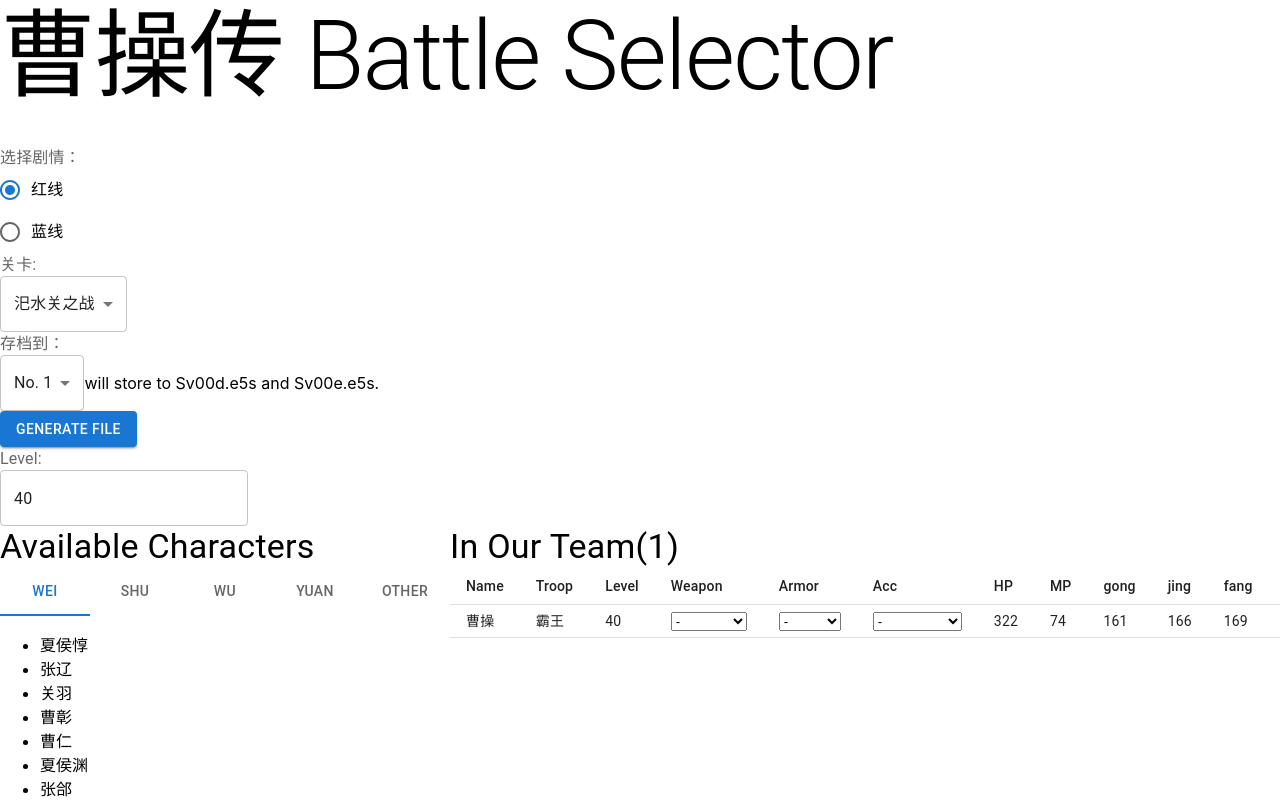
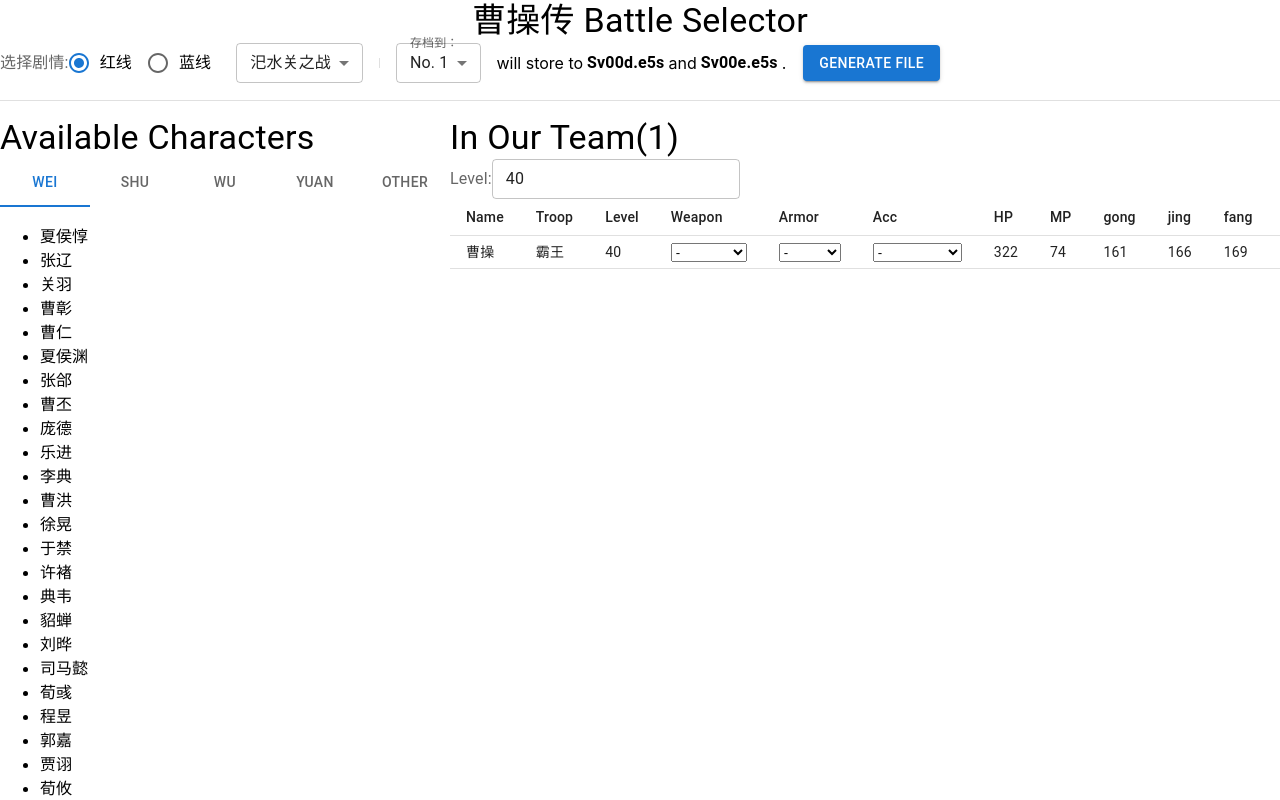
Before and after one commit to yinchuan/Ekd5BattleSelector, a React (Create React App) app: page / in a window 1280 px wide. Shown: the top 800 px of the page. Built offline with nearby package versions, Linux system fonts and the light colour scheme.

Commit message:
adjust layout and styling for a more compact layout

```diff
--- a/src/App.js
+++ b/src/App.js
@@ -1,4 +1,13 @@
-import { Button, InputLabel, MenuItem, Select, Typography } from '@mui/material'
+import {
+    Box,
+    Button,
+    Divider,
+    FormControl,
+    InputLabel,
+    MenuItem,
+    Select,
+    Typography,
+} from '@mui/material'
 import { useDispatch, useSelector } from 'react-redux'
 
 import BattleSelector from './features/battles/BattleSelector'
@@ -18,18 +27,26 @@ const App = () => {
 
     return (
         <div>
-            <Typography variant="h1" gutterBottom>
+            <Box display="flex" justifyContent="center">
+                <Typography variant="h4" component="h1">
                     曹操传 Battle Selector
                 </Typography>
+            </Box>
 
+            <Box display="flex" alignItems="center">
                 <BattleSelector />
 
-            <div>
-                <InputLabel id="saveIdLabel">存档到： </InputLabel>
+                <Divider orientation="vertical" flexItem sx={{ margin: 2 }} />
+
+                <Box display="flex" alignItems="center">
+                    <FormControl size="small">
+                        <InputLabel htmlFor="saveId">存档到： </InputLabel>
                         <Select
                             id="saveId"
                             value={saveId}
-                    onChange={(e) => dispatch(setSaveId(e.target.value))}
+                            onChange={(e) =>
+                                dispatch(setSaveId(e.target.value))
+                            }
                         >
                             {[...Array(10).keys()].map((n) => (
                                 <MenuItem key={n + 1} value={n + 1}>
@@ -37,8 +54,27 @@ const App = () => {
                                 </MenuItem>
                             ))}
                         </Select>
-                will store to {dFileName(saveId)} and {eFileName(saveId)}.
-            </div>
+                    </FormControl>
+                    <Divider
+                        orientation="horizontal"
+                        sx={{ margin: 1 }}
+                    ></Divider>
+                    will store to
+                    <Box mx={0.5}>
+                        <Typography fontWeight="bold">
+                            {dFileName(saveId)}
+                        </Typography>
+                    </Box>
+                    and
+                    <Box mx={0.5}>
+                        <Typography fontWeight="bold">
+                            {eFileName(saveId)}
+                        </Typography>
+                    </Box>
+                    .
+                </Box>
+
+                <Divider orientation="vertical" sx={{ margin: 1 }} />
 
                 <Button
                     onClick={() => {
@@ -57,6 +93,14 @@ const App = () => {
                 >
                     Generate File
                 </Button>
+            </Box>
+
+            <Divider
+                sx={{
+                    marginTop: 2,
+                    marginBottom: 2,
+                }}
+            ></Divider>
 
             <Chacracters />
         </div>
--- a/src/features/battles/BattleSelector.js
+++ b/src/features/battles/BattleSelector.js
@@ -1,4 +1,7 @@
 import {
+    Box,
+    Divider,
+    FormControl,
     FormControlLabel,
     InputLabel,
     MenuItem,
@@ -32,9 +35,11 @@ const BattleSelector = () => {
     }
 
     return (
-        <div>
-            <InputLabel id="colorLabel">选择剧情：</InputLabel>
+        <Box display="flex" alignItems="center">
+            <Box display="flex" alignItems="center">
+                <InputLabel htmlFor="color">选择剧情:</InputLabel>
                 <RadioGroup name="color" defaultValue={redOrBlue}>
+                    <Box>
                         <FormControlLabel
                             control={<Radio />}
                             label="红线"
@@ -51,20 +56,24 @@ const BattleSelector = () => {
                                 dispatch(blue())
                             }}
                         />
+                    </Box>
                 </RadioGroup>
+            </Box>
 
-            <InputLabel id="battleLabel">关卡: </InputLabel>
+            <Divider orientation="vertical" sx={{ marginRight: 1 }} />
+
+            <FormControl size="small">
                 <Select
-                labelId="battleLabel"
+                    id="battle"
                     onChange={(e) => dispatch(selectBattle(e.target.value))}
                     value={battleId}
                 >
-                {Object.keys(battles).map((key) => {
+                    {Object.keys(battles)
                         // show battles in red line or blue line
-                    if ((battles[key].redOrBlue & redOrBlue) === 0) {
-                        return
-                    }
-
+                        .filter(
+                            (key) => (battles[key].redOrBlue & redOrBlue) !== 0
+                        )
+                        .map((key) => {
                             const battleItem = (
                                 <MenuItem key={key} value={key}>
                                     {battles[key].name}
@@ -82,7 +91,8 @@ const BattleSelector = () => {
                                 : battleItem
                         })}
                 </Select>
-        </div>
+            </FormControl>
+        </Box>
     )
 }
 
--- a/src/features/character/Characters.js
+++ b/src/features/character/Characters.js
@@ -1,31 +1,8 @@
-import { InputLabel, TextField } from '@mui/material'
-import { useDispatch, useSelector } from 'react-redux'
-import { setAllLevel } from './charactersSlice'
-
 import InOurTeam from './InOurTeam'
 import AvailableChracters from './AvailableChracters'
 
 const Chacracters = () => {
-    const dispatch = useDispatch()
-    const level = useSelector((state) => state.characters.level)
-
-    const MIN_LEVEL = 1
-    const MAX_LEVEL = 50
-
     return (
-        <div>
-            <InputLabel id="levelLablel">Level: </InputLabel>
-            <TextField
-                id="level"
-                type="number"
-                min={MIN_LEVEL}
-                max={MAX_LEVEL}
-                value={level}
-                onChange={(event) => {
-                    dispatch(setAllLevel(event.target.value))
-                }}
-            />
-
         <div style={{ display: 'flex' }}>
             <div style={{ flex: 1 }}>
                 <AvailableChracters />
@@ -34,7 +11,6 @@ const Chacracters = () => {
                 <InOurTeam />
             </div>
         </div>
-        </div>
     )
 }
 
--- a/src/features/character/InOurTeam.js
+++ b/src/features/character/InOurTeam.js
@@ -8,24 +8,48 @@ import {
     updateAcc,
 } from './charactersSlice'
 import {
+    Box,
+    InputLabel,
     Table,
     TableBody,
     TableCell,
     TableHead,
     TableRow,
+    TextField,
     Typography,
 } from '@mui/material'
+import { setAllLevel } from './charactersSlice'
 
 const InOurTeam = () => {
     const dispatch = useDispatch()
     const characters = useSelector((state) => state.characters.characters)
     const selectedIds = useSelector((state) => state.characters.selectedIds)
+    const level = useSelector((state) => state.characters.level)
+
+    const MIN_LEVEL = 1
+    const MAX_LEVEL = 50
 
     return (
         <div>
             <Typography variant="h4">
                 In Our Team({selectedIds.length})
             </Typography>
+
+            <Box display="flex" alignItems="center">
+                <InputLabel htmlFor="level">Level: </InputLabel>
+                <TextField
+                    id="level"
+                    type="number"
+                    size="small"
+                    min={MIN_LEVEL}
+                    max={MAX_LEVEL}
+                    value={level}
+                    onChange={(event) => {
+                        dispatch(setAllLevel(event.target.value))
+                    }}
+                />
+            </Box>
+
             <Table size="small">
                 <TableHead>
                     <TableRow>
```
Lines whose indentation alone changed are shown as unchanged.
